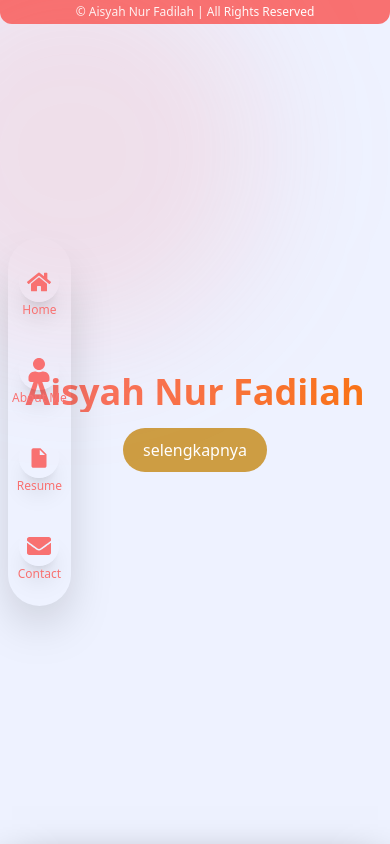
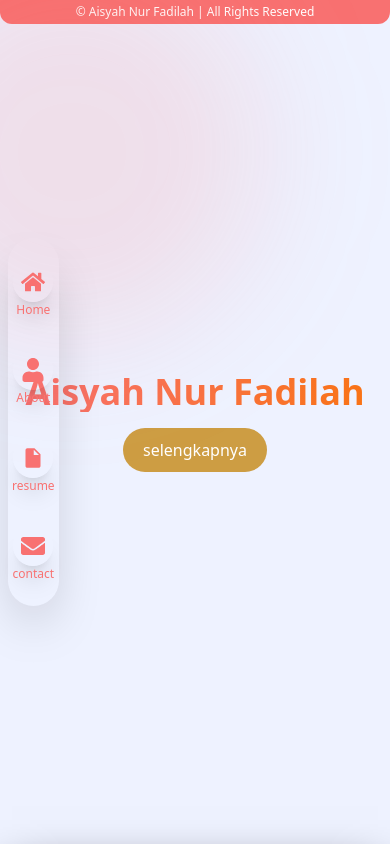
Before and after one commit to isyhfadilah/aisyahnurfadilah, a Next.js app: page / in a window 390 px wide. Shown: the top 844 px of the page. Built offline with nearby package versions, Linux system fonts and the light colour scheme; a web font is replaced by a local one.

Commit message:
fix: the structure code in sidebar component

```diff
--- a/src/components/common/sidebar/index.tsx
+++ b/src/components/common/sidebar/index.tsx
@@ -1,37 +1,44 @@
 import { FaHome, FaUser, FaEnvelope } from 'react-icons/fa'
 import { IoMdDocument } from 'react-icons/io'
 
+// nanti switch ke new file khusus
+const menuItems = [
+  {
+    label: 'Home',
+    link: '#home',
+    icon: <FaHome className="text-red-400 text-2xl md:text-3xl" />
+  },
+  {
+    label: 'About',
+    link: '#about',
+    icon: <FaUser className="text-red-400 text-2xl md:text-3xl" />
+  },
+  {
+    label: 'resume',
+    link: '#resume',
+    icon: <IoMdDocument className="text-red-400 text-2xl md:text-3xl" />
+  },
+  {
+    label: 'contact',
+    link: '#contact',
+    icon: <FaEnvelope className="text-red-400 text-2xl md:text-3xl" />
+  }
+]
+
 export const Sidebar = () => {
   return (
-    // perbaiki struktur code
     // belum smooth
     <nav className="fixed ml-2 md:ml-10 rounded-full flex justify-center items-center h-full z-2">
       <div className="shadow-2xl px-1 py-6 rounded-full">
         <ul className="space-y-8">
-          <li className="flex flex-col justify-center items-center">
-            <a href="#home" className="rounded-full p-2 shadow-xl hover:bg-white/50">
-              <FaHome className="text-red-400 text-2xl md:text-3xl" />
-            </a>
-            <span className="text-xs text-red-400 text-center">Home</span>
-          </li>
-          <li className="flex flex-col justify-center items-center">
-            <a href="#about" className="rounded-full p-2 shadow-xl hover:bg-white/50">
-              <FaUser className="text-red-400 text-2xl md:text-3xl" />
-            </a>
-            <span className="text-xs text-red-400 text-center">About Me</span>
-          </li>
-          <li className="flex flex-col justify-center items-center">
-            <a href="#home" className="rounded-full p-2 shadow-xl hover:bg-white/50">
-              <IoMdDocument className="text-red-400 text-2xl md:text-3xl" />
-            </a>
-            <span className="text-xs text-red-400 text-center">Resume</span>
-          </li>
-          <li className="flex flex-col justify-center items-center">
-            <a href="#home" className="rounded-full p-2 shadow-xl hover:bg-white/50">
-              <FaEnvelope className="text-red-400 text-2xl md:text-3xl" />
-            </a>
-            <span className="text-xs text-red-400 text-center">Contact</span>
-          </li>
+          {menuItems.map((item, index) => (
+            <li key={index} className="flex flex-col justify-center items-center">
+              <a href={item.link} className="rounded-full p-2 shadow-xl hover:bg-white/50">
+                {item.icon}
+              </a>
+              <span className="text-xs text-red-400 text-center">{item.label}</span>
+            </li>
+          ))}
         </ul>
       </div>
     </nav>
```
Also changed, not shown: src/data/menu.ts (+32 -18 lines).
